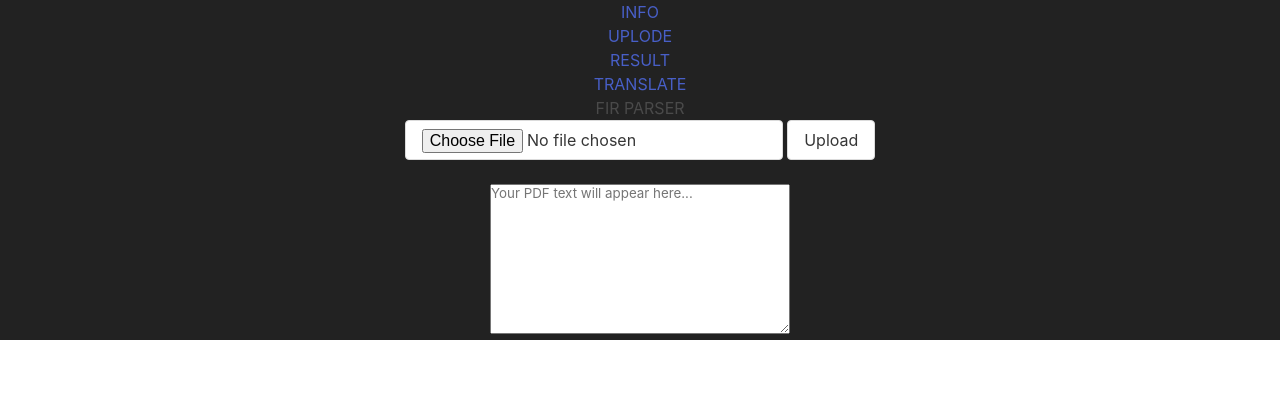
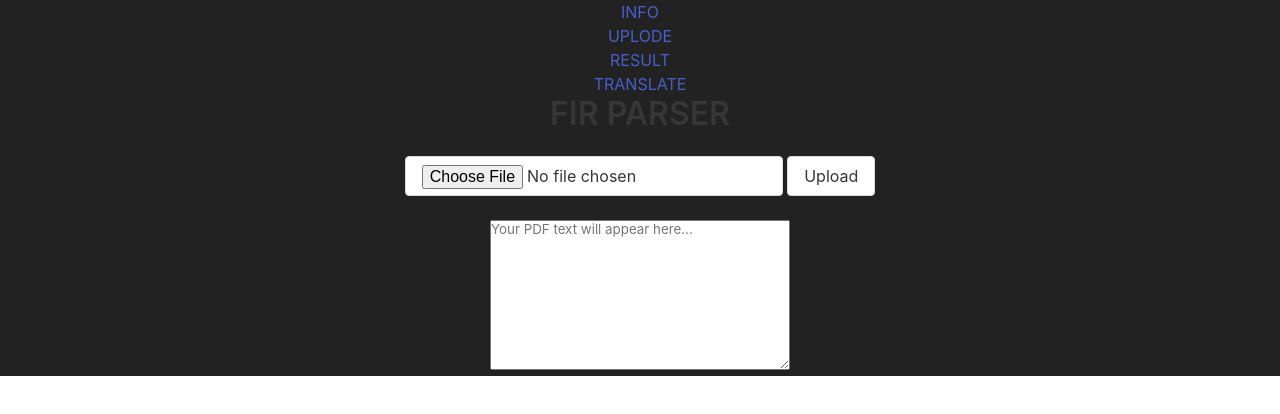
Before and after one commit to shell-raiser/Parsify-WebApp, a website: page views/index.html in a window 1280 px wide. Drawn offline with nearby package versions, Linux system fonts and the light colour scheme.

Commit message:
Title class for h1

```diff
--- a/views/index.html
+++ b/views/index.html
@@ -17,7 +17,7 @@
         <li><a href="result.html">RESULT</a></li>
         <li><a href="translate.html">TRANSLATE</a></li>
     </ul>
-    <h1 class="Title">FIR PARSER</h1>
+    <h1 class="title">FIR PARSER</h1>
     <input class="button" type="file" id="inpFile">
     <button class="button" type="button" id="btnUpload">Upload</button>
     <br>
```
